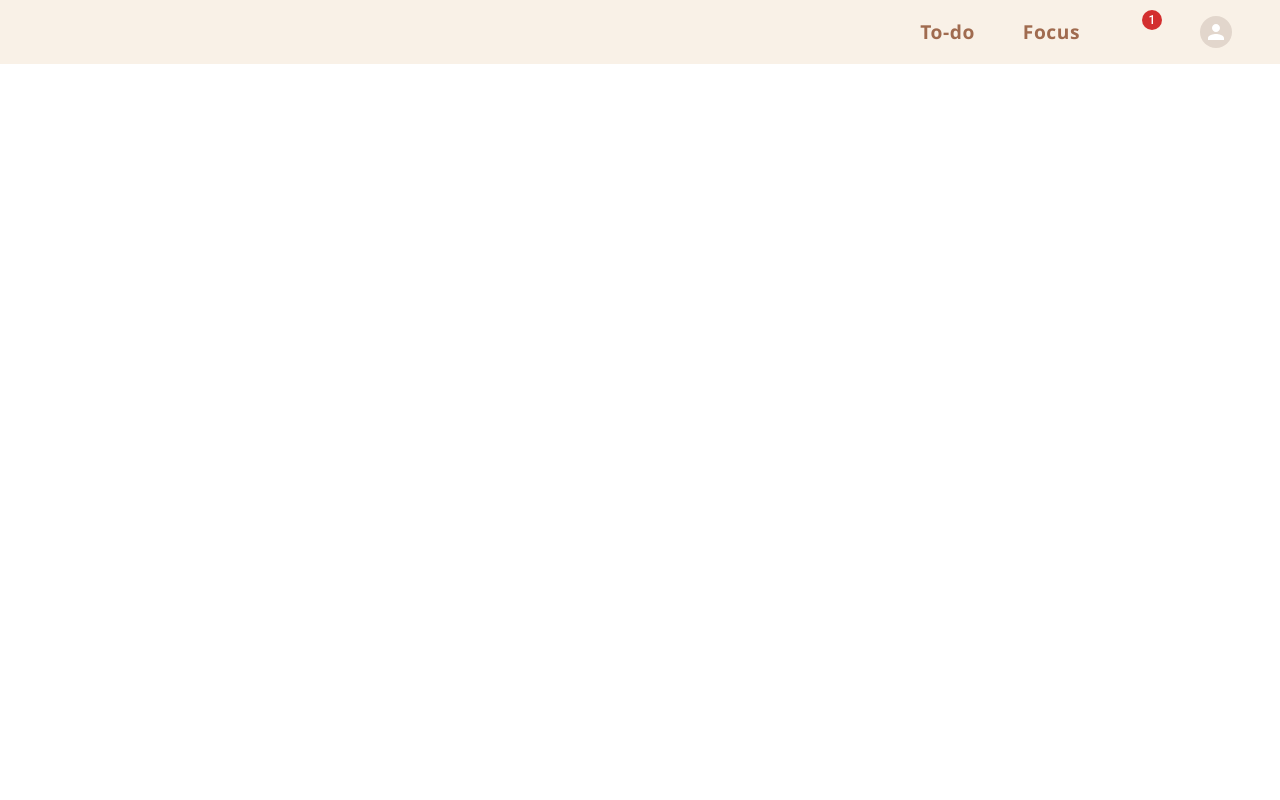
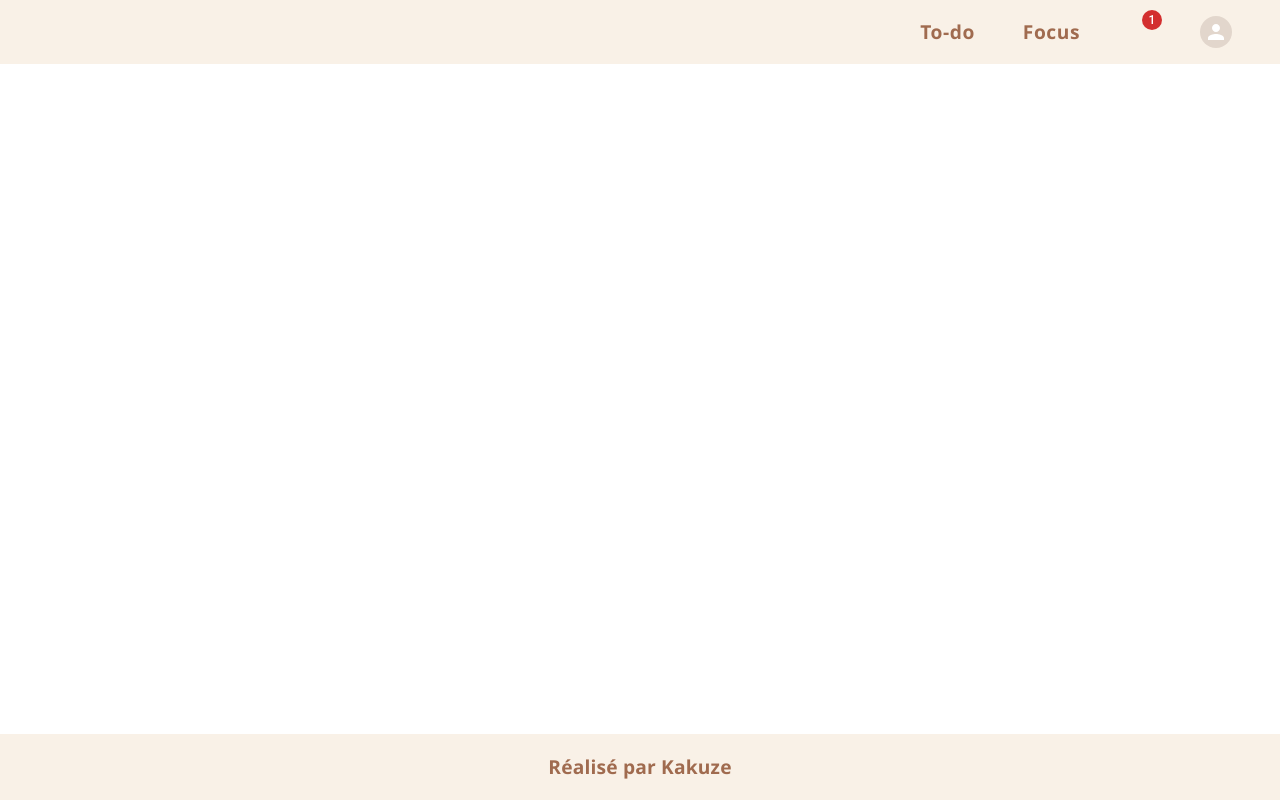
Before and after one commit to ayoub-benhammou-vinci/gestyle, a React (Vite) app in the folder frontend/: page / in a window 1280 px wide. Built offline with nearby package versions, Linux system fonts and the light colour scheme; some icons are missing.

Commit message:
feat: add footer

```diff
--- /dev/null
+++ b/frontend/src/components/Footer/index.tsx
@@ -0,0 +1,32 @@
+// src/components/Footer.tsx
+import { Box, Typography } from '@mui/material';
+
+const Footer = () => {
+  return (
+    <Box
+      component="footer"
+      sx={{
+        bgcolor: '#f9f1e7',
+        py: 2,
+        textAlign: 'center',
+        mt: 'auto',
+      }}
+    >
+      <Typography
+        variant="subtitle1"
+        sx={{
+          color: '#a06b4f',
+          fontWeight: 'bold',
+          fontSize: '1.2rem',
+          fontFamily: `'Segoe UI', 'Roboto', 'Helvetica', sans-serif`,
+          WebkitFontSmoothing: 'antialiased',
+          MozOsxFontSmoothing: 'grayscale',
+        }}
+      >
+        Réalisé par Kakuze
+      </Typography>
+    </Box>
+  );
+};
+
+export default Footer;
--- a/frontend/src/components/Main/App.tsx
+++ b/frontend/src/components/Main/App.tsx
@@ -1,10 +1,20 @@
+import Footer from '../Footer';
 import Navbar from '../Navbar';
 
 const App = () => {
   return (
-    <>
-      <Navbar></Navbar>
-    </>
+    <div
+      style={{ display: 'flex', flexDirection: 'column', minHeight: '100vh' }}
+    >
+      <Navbar />
+
+      {/* Contenu principal extensible */}
+      <div style={{ flex: 1 }}>
+        {/* Ton contenu ou <Outlet /> si tu utilises react-router */}
+      </div>
+
+      <Footer />
+    </div>
   );
 };
 
```
